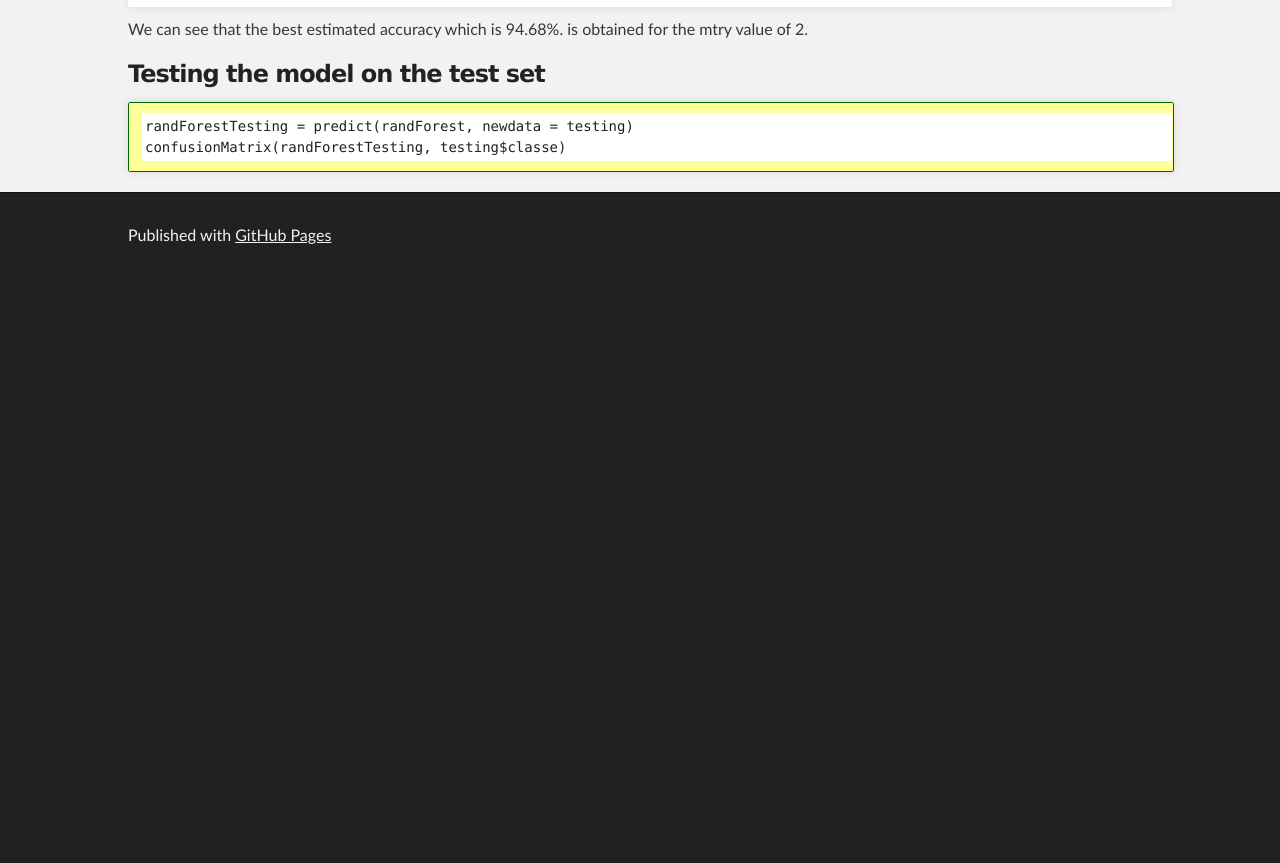
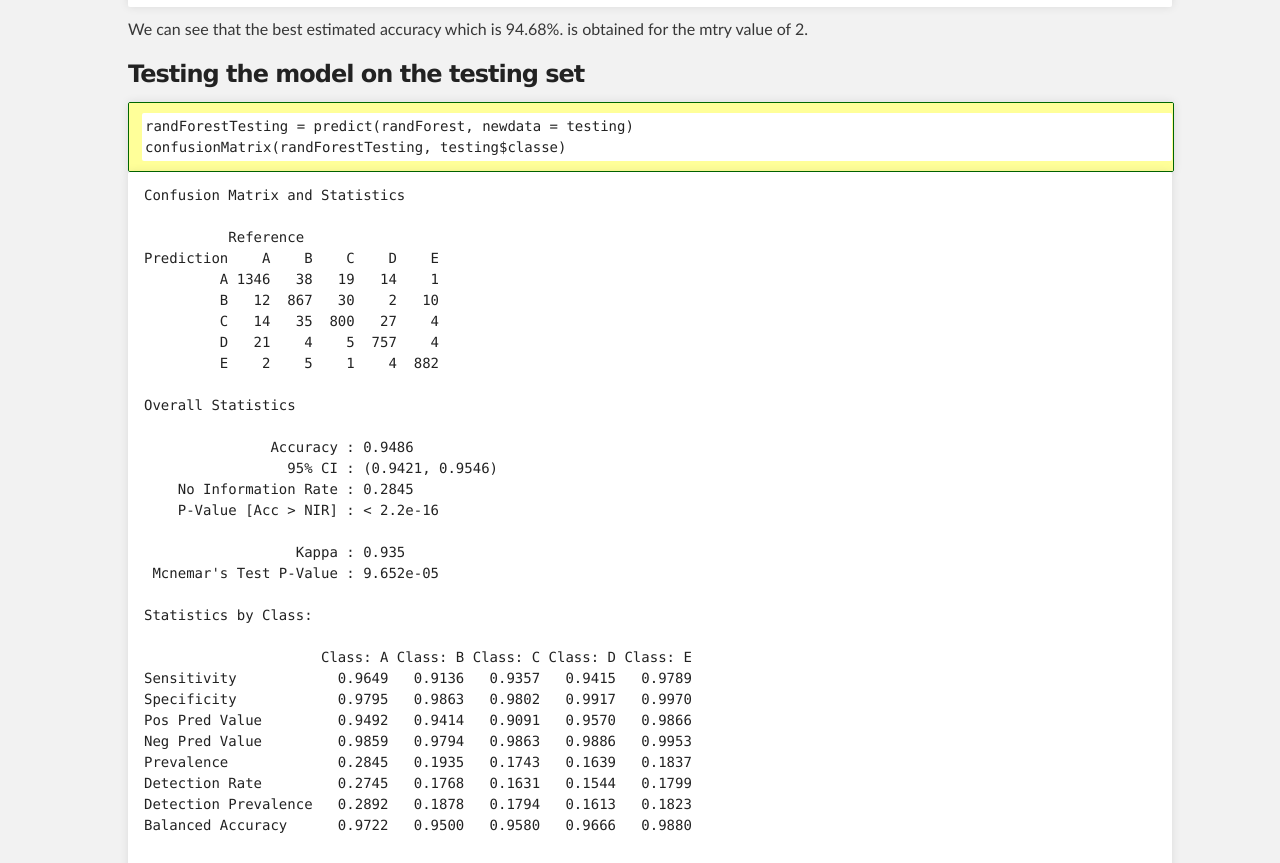
Before and after one commit to patap560/patap560.github.io, a plain HTML site: page index.html in a window 1280 px wide. Shown: the part 6957-7820 px from the top of the page. Before the commit the page ends 7239 px from the top, so only its background shows below. Drawn offline with Linux system fonts and the light colour scheme.

Commit message:
L 361 395

```diff
--- a/index.html
+++ b/index.html
@@ -358,9 +358,41 @@ The final value used for the model was mtry = 2.  </code></pre>
 <h3>
 <a id="support-or-contact" class="anchor" href="#support-or-contact" aria-hidden="true"><span aria-hidden="true"
 class="octicon octicon-link"></span></a>
-Testing the model on the test set </h3>
+Testing the model on the testing set </h3>
 <pre class="programlisting"><code>randForestTesting = predict(randForest, newdata = testing)
 confusionMatrix(randForestTesting, testing$classe)</code></pre>
+<pre><code>Confusion Matrix and Statistics
+
+          Reference
+Prediction    A    B    C    D    E
+         A 1346   38   19   14    1
+         B   12  867   30    2   10
+         C   14   35  800   27    4
+         D   21    4    5  757    4
+         E    2    5    1    4  882
+
+Overall Statistics
+
+               Accuracy : 0.9486
+                 95% CI : (0.9421, 0.9546)
+    No Information Rate : 0.2845
+    P-Value [Acc > NIR] : < 2.2e-16
+
+                  Kappa : 0.935
+ Mcnemar's Test P-Value : 9.652e-05
+
+Statistics by Class:
+
+                     Class: A Class: B Class: C Class: D Class: E
+Sensitivity            0.9649   0.9136   0.9357   0.9415   0.9789
+Specificity            0.9795   0.9863   0.9802   0.9917   0.9970
+Pos Pred Value         0.9492   0.9414   0.9091   0.9570   0.9866
+Neg Pred Value         0.9859   0.9794   0.9863   0.9886   0.9953
+Prevalence             0.2845   0.1935   0.1743   0.1639   0.1837
+Detection Rate         0.2745   0.1768   0.1631   0.1544   0.1799
+Detection Prevalence   0.2892   0.1878   0.1794   0.1613   0.1823
+Balanced Accuracy      0.9722   0.9500   0.9580   0.9666   0.9880
+      </code> </pre>
 
       </section>
     </div>
```
